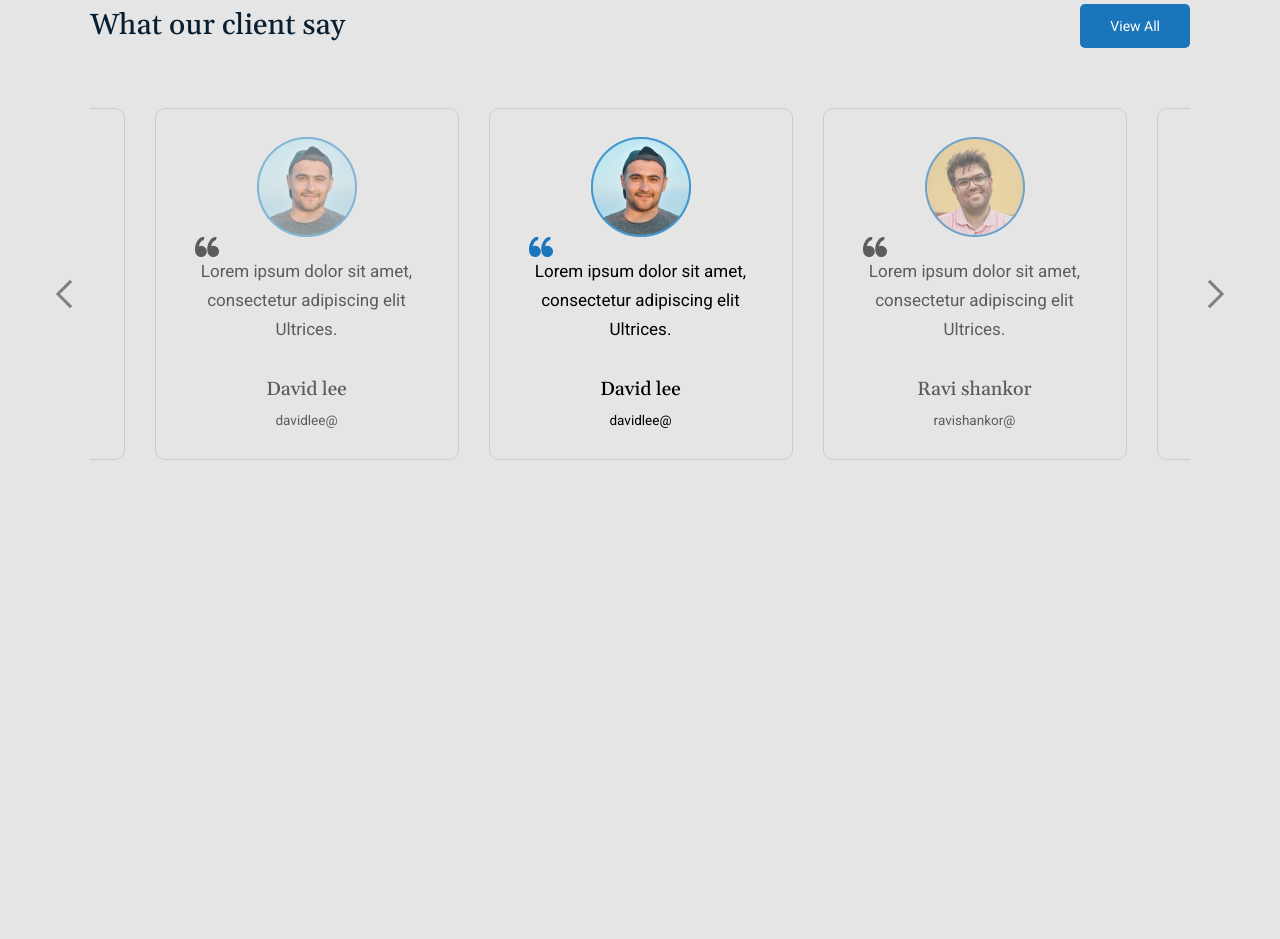
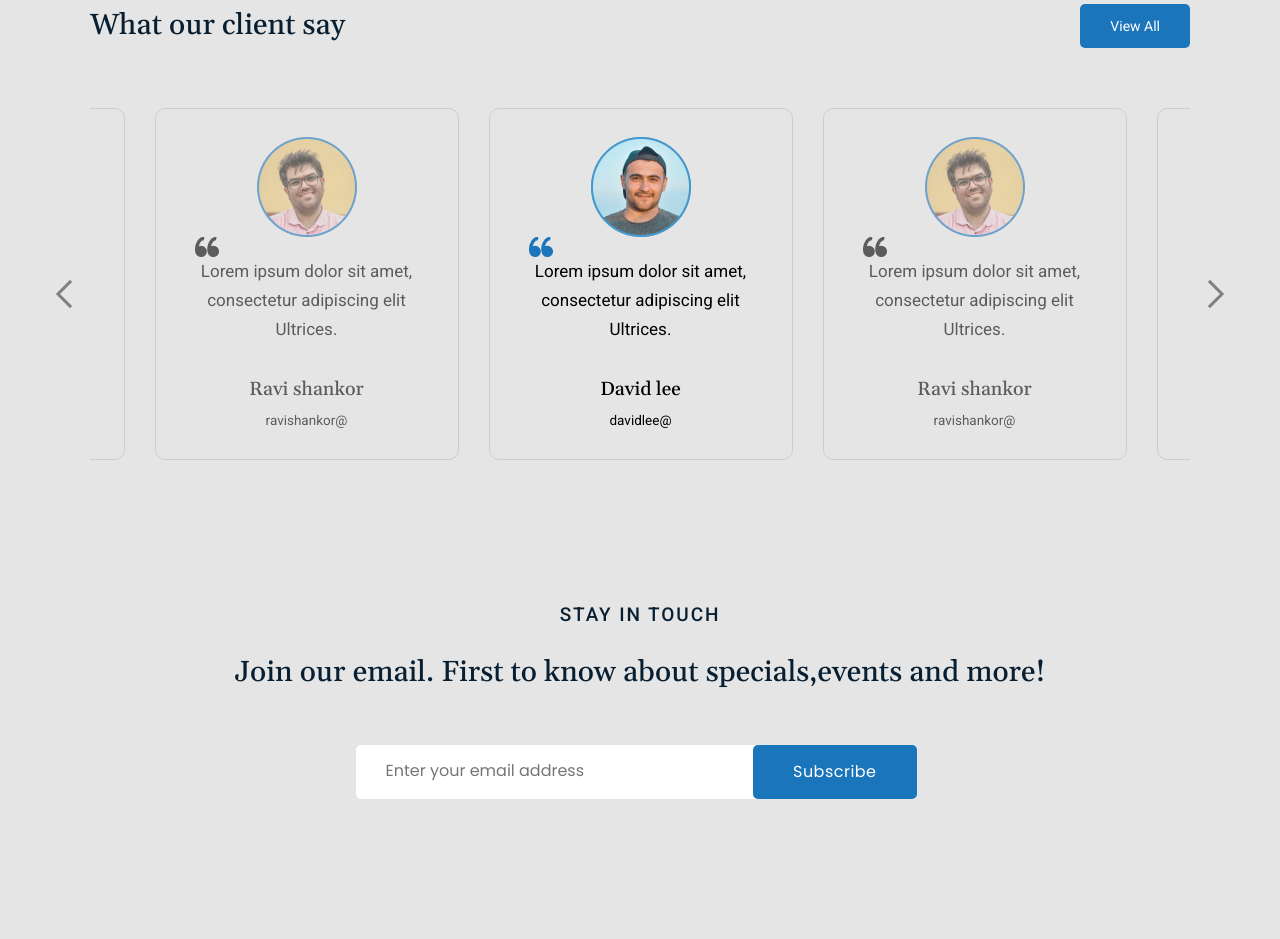
Before and after one commit to Monvis/RayalPark, a website: page src/index.html in a window 1280 px wide. Shown: the part 3094-4033 px from the top of the page. Before the commit the page ends 3694 px from the top, so only its background shows below. Drawn offline with nearby package versions, Linux system fonts and the light colour scheme; files that its build step writes are made by us from their sources.

Commit message:
Сверстана секция с рассылкой

```diff
--- a/src/index.html
+++ b/src/index.html
@@ -295,19 +295,36 @@
 								<div class="slide">
 									<div class="slide__wrapper">
 										<div class="slide__img">
-											<img src="img/rew__1.png" alt="">
+											<img src="img/rew__2.png" alt="">
 										</div>
 										<div class="slide__quotes"></div>
 										<div class="slide__rew-text">
 											<p>Lorem ipsum dolor sit amet,<br> consectetur adipiscing elit Ultrices.</p>
 										</div>
 										<div class="slide__rew-info">
-											<h3>David lee</h3>
-											<p>davidlee@</p>
+											<h3>Ravi shankor</h3>
+											<p>ravishankor@</p>
 										</div>
 									</div>
 								</div>
 							</div>
+						</div>
+					</div>
+				</div>
+			</div>
+			<!-- Notify -->
+			<div class="notify">
+				<div class="container">
+					<div class="notify__wrapper">
+						<div class="notify__header">
+							<h4 class="title secondary--title">STAY IN TOUCH</h4>
+							<h3 class="title notify__title main--title">Join our email. First to know about specials,events and more!</h3>
+						</div>
+						<div class="notify__body">
+							<form class="form" action="#" method="POST">
+								<input class="form__input" type="email" placeholder="Enter your email address">
+								<button class="form__btn" type="button">Subscribe</button>
+							</form>
 						</div>
 					</div>
 				</div>
--- a/src/source/scss/style.scss
+++ b/src/source/scss/style.scss
@@ -10,6 +10,7 @@
 /* 4. About hotel gallery */
 /* 5. Reviwes */
     /* 5.1 Slick slider */
+/* 6. Notify */
 /* -------------------------------------------------------------------- */
 
 /* === Common === */
@@ -419,7 +420,6 @@ body {
 
 .reviwes {
     margin: 140px 0 0 0;
-    padding: 0 0 140px 0; //timer
 
     &__wrapper {
     }
@@ -593,3 +593,76 @@ body {
 
 .slick-dots li button {
 }
+
+/* 6. Notify */
+
+.notify {
+    margin: 140px 0 0 0;
+    padding: 0 0 140px 0; //timer
+
+    &__header {
+        text-align: center;
+    }
+
+    &__title {
+        @include adaptive-font(32, 20);
+        margin: 0 0 50px 0;
+        font-weight: 500;
+        line-height: 45px;
+    }
+
+    &__body {
+        text-align: center;
+    }
+}
+
+.secondary--title {
+    font-family: 'Roboto', sans-serif;
+    @include adaptive-font(20, 16);
+    margin: 0 0 20px 0;
+    font-weight: 500;
+    line-height: 30px;
+    letter-spacing: 0.1em;
+}
+
+.form {
+    max-width: 569px;
+    margin: 0 auto;
+    display: flex;
+    align-items: center;
+    justify-content: center;
+
+    &__input {
+        width: 100%;
+        padding: 18.5px 80px 18.5px 30px;
+        border-radius: 5px;
+
+        &::-webkit-input-placeholder {
+            font-family: 'Poppins', sans-serif;
+            font-size: 16px;
+        }
+
+	    &::-moz-placeholder {
+            font-family: 'Poppins', sans-serif;
+            font-size: 16px;
+        }
+
+	    &::-ms-input-placeholder {
+            font-family: 'Poppins', sans-serif;
+            font-size: 16px;
+        }
+    }
+
+    &__btn {
+        position: relative;
+        right: 8px;
+        font-family: 'Poppins', sans-serif;
+        padding: 15px 40px;
+        font-size: 16px;
+        line-height: 24px;
+        letter-spacing: 0.03em;
+        color: #fff;
+        border-radius: 5px;
+        background-color: #1B75BB;
+    }
+}
```
Also changed, not shown: dist/css/style.css, dist/css/style.min.css, dist/index.html.
